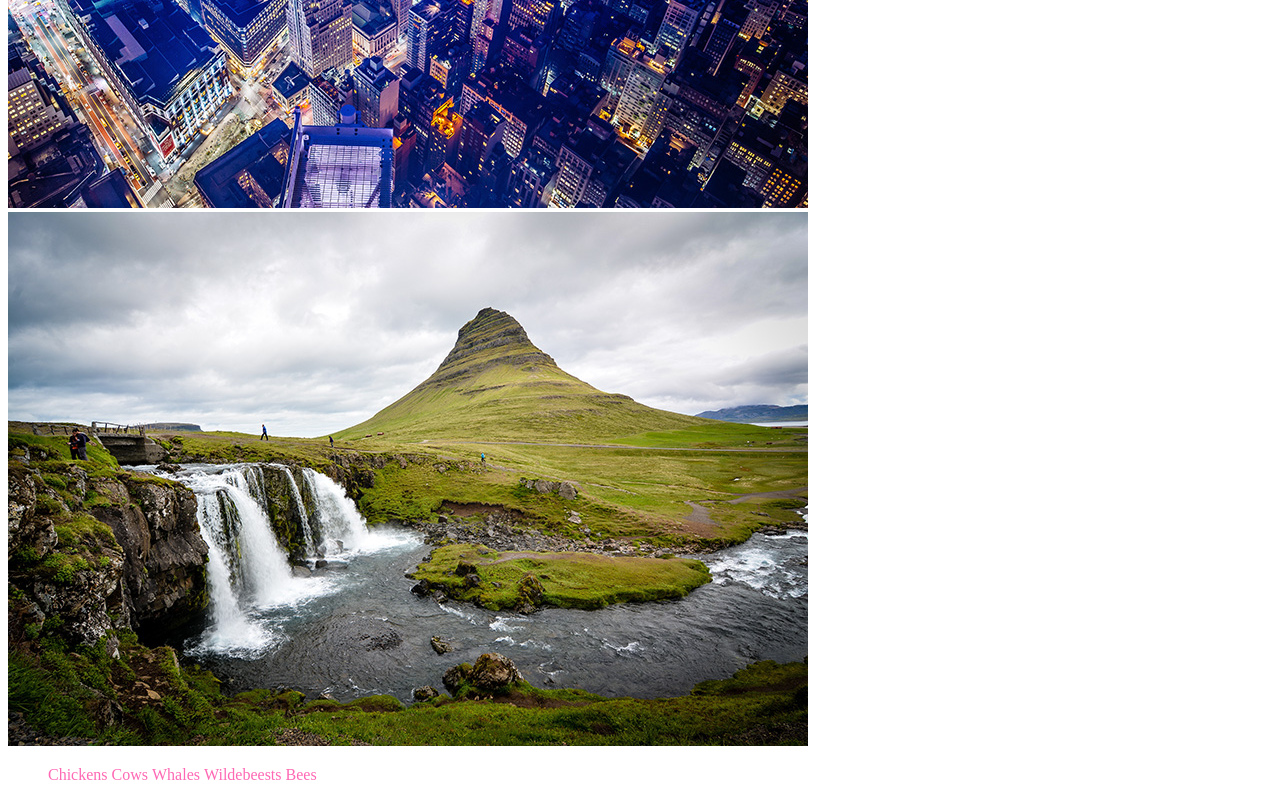
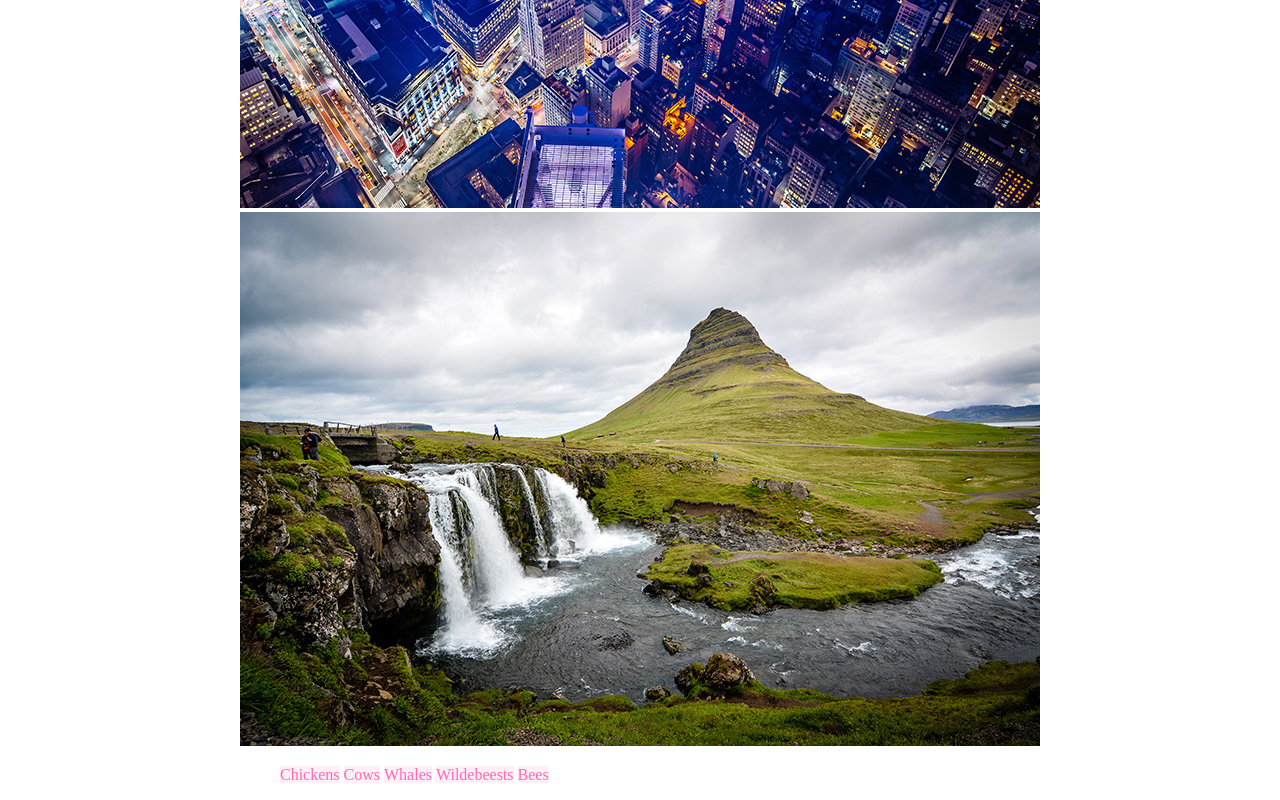
Before and after one commit to William-BC-CA/CPSC2030_Assignment1, a plain HTML site: page index.html in a window 1280 px wide. Shown: the part 5224-6024 px from the top of the page. Drawn offline with nearby package versions, Linux system fonts and the light colour scheme.

Commit message:
Update style.css

```diff
--- a/style.css
+++ b/style.css
@@ -18,4 +18,10 @@ nav ul li{
 nav a:link{
     text-decoration: none;
     color: hotpink;
+    background-color: lavenderblush;
 }
+
+.wrapper{
+    margin: auto;
+    max-width: 800px;
+}
```
